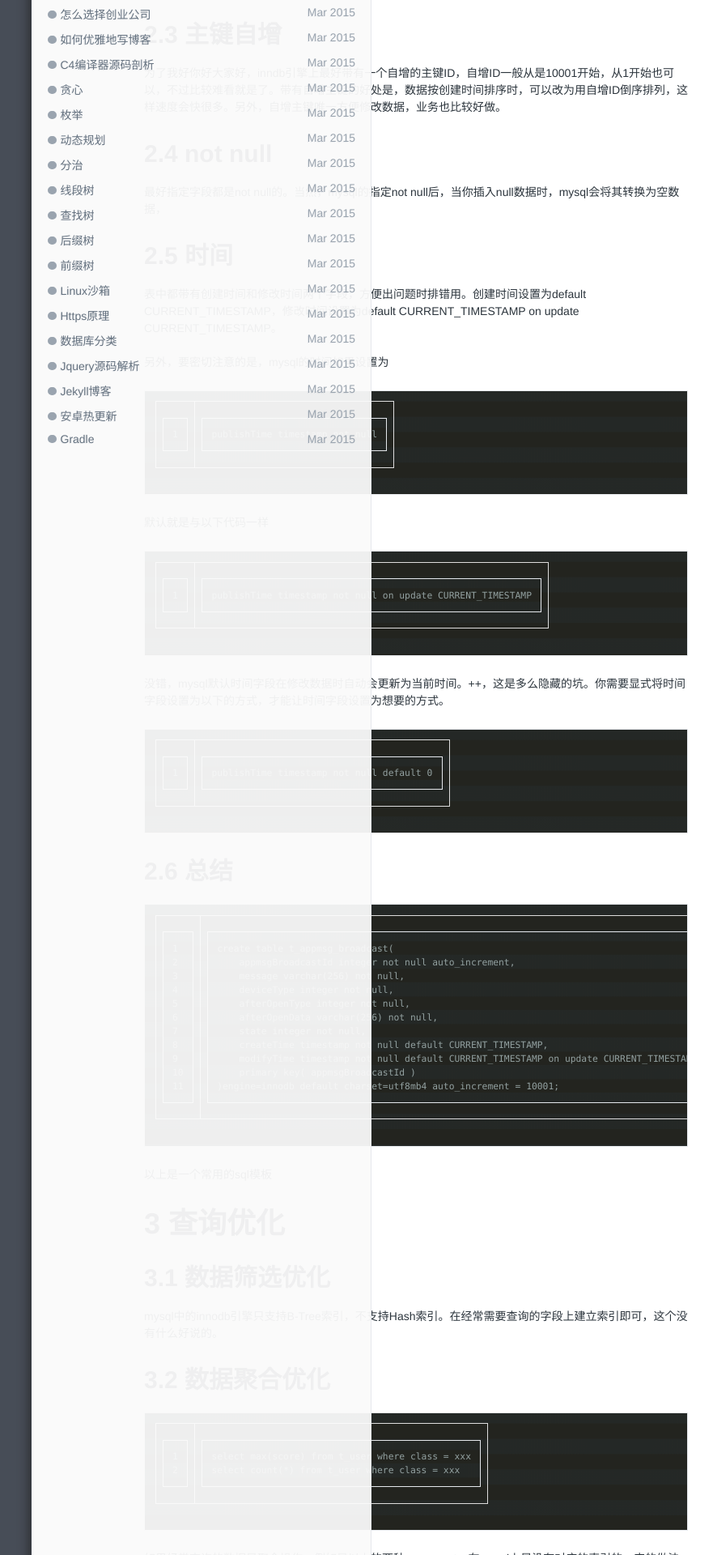
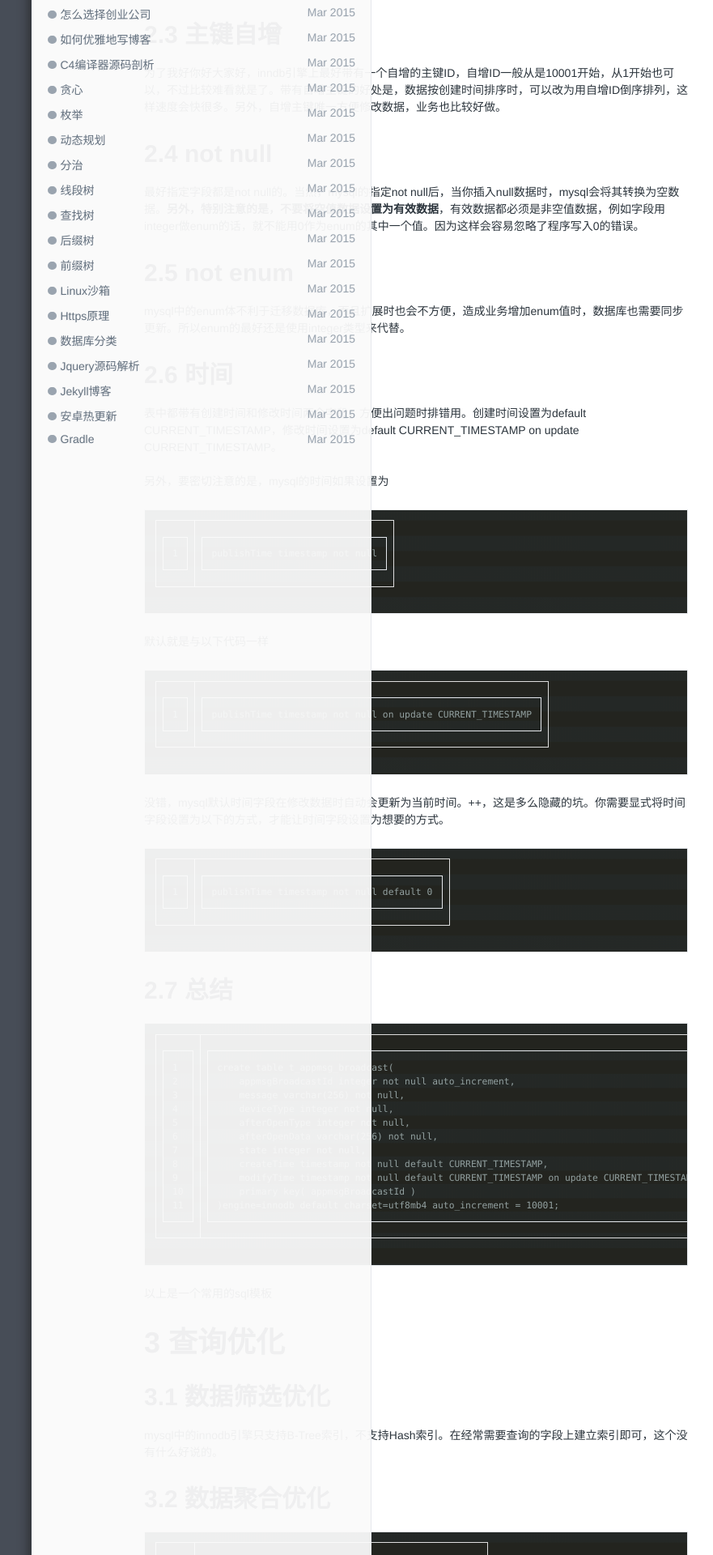
Before and after one commit to yankaics/fishedee.github.io, a Jekyll site: the page built from _posts/后端/数据库/2016-03-16-mysql经验汇总.markdown, in a window 1280 px wide. Shown: the part 507-2427 px from the top of the page at 81% size, without its empty margins (126-1007 px from the left). Built offline with Jekyll 4.4.1, drawn with Linux system fonts in a browser that asks for light colours; comment, search, counter and statistics services are not loaded; some of the changed text lies outside the part shown.

Commit message:
更新数据库汇总

````diff
--- a/_posts/后端/数据库/2016-03-16-mysql经验汇总.markdown
+++ b/_posts/后端/数据库/2016-03-16-mysql经验汇总.markdown
@@ -18,9 +18,12 @@ mysql的默认字符集是utf-8，但是是坑爹的最长三字节的utf-8，
 为了我好你好大家好，inndb引擎上最好带有一个自增的主键ID，自增ID一般从是10001开始，从1开始也可以，不过比较难看就是了。带有自增主键的好处是，数据按创建时间排序时，可以改为用自增ID倒序排列，这样速度会快很多。另外，自增主键唯一方便修改数据，业务也比较好做。
 
 ## 2.4 not null
-最好指定字段都是not null的。当然，mysql的指定not null后，当你插入null数据时，mysql会将其转换为空数据，
+最好指定字段都是not null的。当然，mysql的指定not null后，当你插入null数据时，mysql会将其转换为空数据。**另外，特别注意的是，不要将空值数据设置为有效数据**，有效数据都必须是非空值数据，例如字段用integer做enum的话，就不能用0作为enum的其中一个值。因为这样会容易忽略了程序写入0的错误。
 
-## 2.5 时间
+## 2.5 not enum
+mysql中的enum体不利于迁移数据库，而且扩展时也会不方便，造成业务增加enum值时，数据库也需要同步更新。所以enum的最好还是使用integer类型来代替。
+
+## 2.6 时间
 表中都带有创建时间和修改时间两个字段，方便出问题时排错用。创建时间设置为default CURRENT_TIMESTAMP，修改时间设置为default CURRENT_TIMESTAMP on update CURRENT_TIMESTAMP。
 
 另外，要密切注意的是，mysql的时间如果设置为
@@ -41,7 +44,7 @@ publishTime timestamp not null on update CURRENT_TIMESTAMP
 publishTime timestamp not null default 0
 ```
 
-## 2.6 总结
+## 2.7 总结
 
 ```
 create table t_appmsg_broadcast(
````
